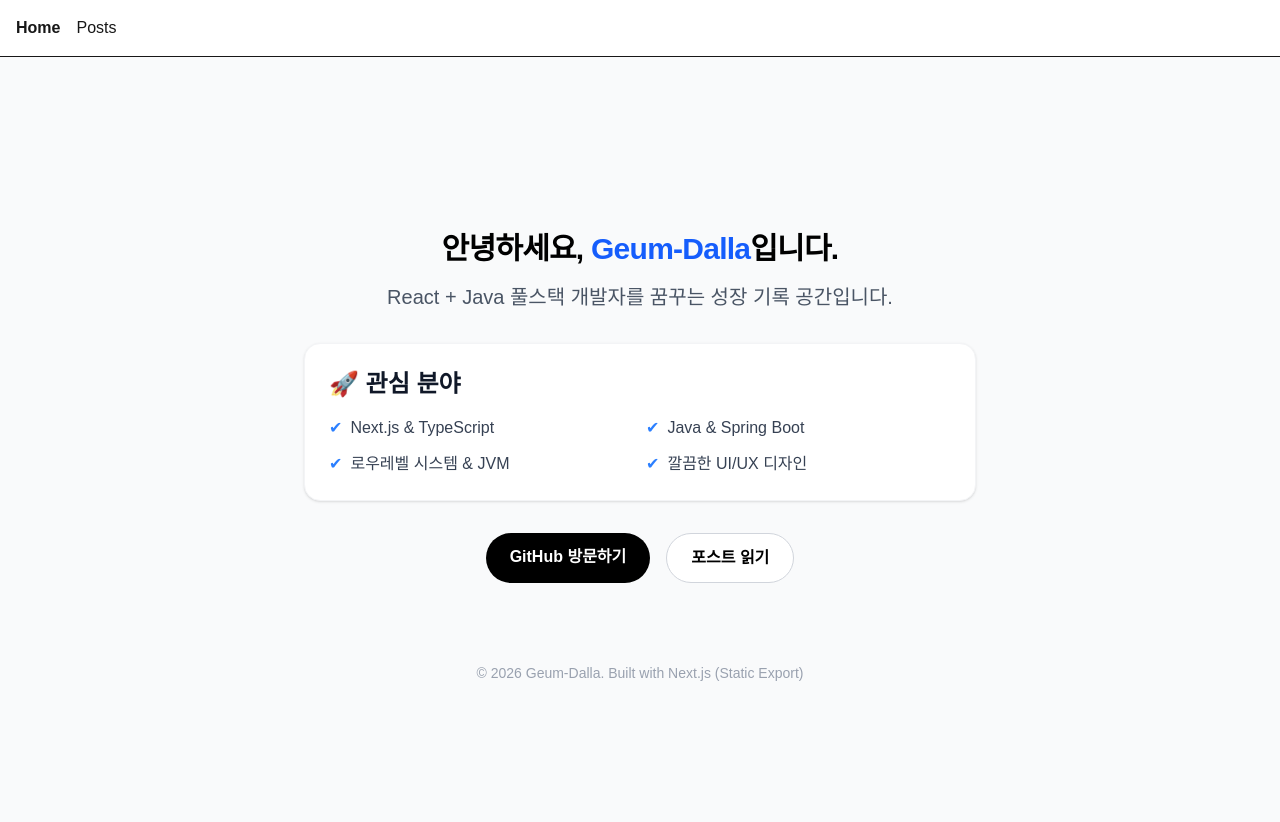
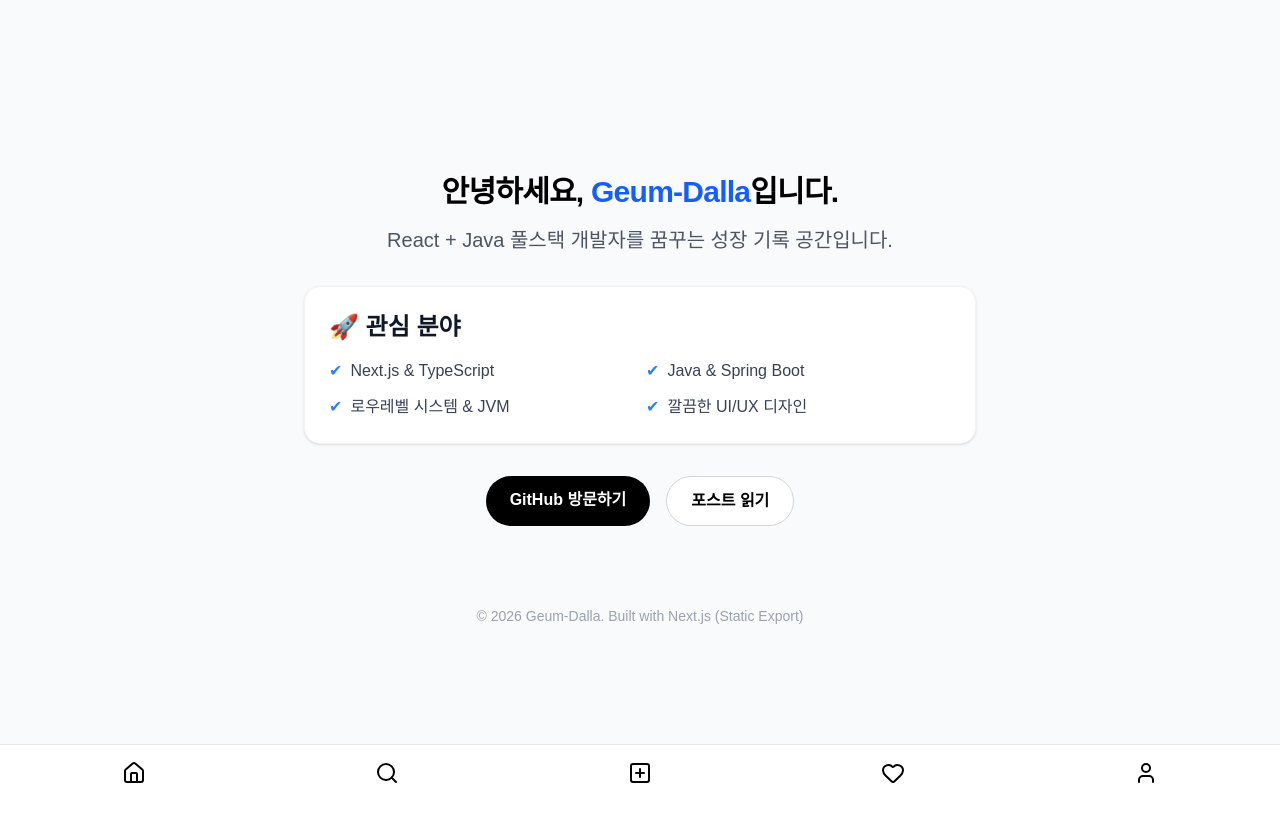
Before and after one commit to Geum-Dalla/Geum-Dalla.github.io, a Next.js app: page / in a window 1280 px wide. Shown: the top 822 px of the page. After the commit the page ends 800 px from the top, so only its background shows below. Built offline with nearby package versions, Linux system fonts and the light colour scheme.

Commit message:
Initial Navigation

```diff
--- a/package.json
+++ b/package.json
@@ -9,10 +9,13 @@
     "lint": "eslint"
   },
   "dependencies": {
+    "clsx": "^2.1.1",
     "gray-matter": "^4.0.3",
+    "lucide-react": "^0.563.0",
     "next": "16.1.5",
     "react": "19.2.3",
-    "react-dom": "19.2.3"
+    "react-dom": "19.2.3",
+    "tailwind-merge": "^3.4.0"
   },
   "devDependencies": {
     "@tailwindcss/postcss": "^4",
--- a/src/app/layout.tsx
+++ b/src/app/layout.tsx
@@ -1,6 +1,6 @@
 import type { Metadata } from "next";
 import "./globals.css";
-import Link from "next/link";
+import ResponsiveNav from "@/ui/nav/ResponsiveNav";
 
 export const metadata: Metadata = {
   title: "Create Next App",
@@ -15,13 +15,10 @@ export default function RootLayout({
   return (
     <html lang="ko">
       <body>
-        <nav className="p-4 border-b flex gap-4">
-          <Link href="/" className="font-bold">
-            Home
-          </Link>
-          <Link href="/posts">Posts</Link>
+        <main>{children}</main>
+        <nav>
+          <ResponsiveNav />
         </nav>
-        {children}
       </body>
     </html>
   );
--- /dev/null
+++ b/src/lib/styleUtils.ts
@@ -0,0 +1,13 @@
+import { type ClassValue, clsx } from "clsx";
+import { twMerge } from "tailwind-merge";
+
+export function cn(...inputs: ClassValue[]) {
+  return twMerge(clsx(inputs));
+}
+
+export function onMd(styles: ClassValue): string {
+  return twMerge(clsx(styles))
+    .split(" ")
+    .map((s) => `md:${s}`)
+    .join(" ");
+}
--- /dev/null
+++ b/src/ui/nav/NavItem.tsx
@@ -0,0 +1,13 @@
+export default function NavItem({ icon, label }: { icon: React.ReactNode; label: string }) {
+  return (
+    <button className="group relative flex flex-col items-center justify-center p-2">
+      {/* 아이콘 크기 반응형: 모바일은 작게(w-6), PC는 크게(md:w-8) 등 조절 가능 */}
+      <div className="w-6 h-6 text-gray-800 transition-transform group-hover:scale-110 md:w-8 md:h-8 md:text-black flex items-center justify-center">
+        {icon}
+      </div>
+
+      {/* (옵션) 모바일에서만 라벨 숨기기 등 추가 가능 */}
+      <span className="sr-only">{label}</span>
+    </button>
+  );
+}
--- /dev/null
+++ b/src/ui/nav/ResponsiveNav.tsx
@@ -0,0 +1,26 @@
+import { Home, Search, PlusSquare, Heart, User } from "lucide-react";
+
+import { cn, onMd } from "@/lib/styleUtils";
+
+import NavItem from "./NavItem";
+
+export default function ResponsiveNav() {
+  const mobileStyles = "w-full h-14 bg-white border-t border-gray-200 flex items-center justify-around px-2 pb-safe";
+
+  const desktopStyles = onMd(
+    `w-max h-20 bg-white/10 backdrop-blur-xl border border-white/20 rounded-2xl mb-8 justify-center items-center gap-4 px-6 pb-0 shadow-2xl`,
+  );
+
+  return (
+    <div className="fixed bottom-0 left-0 right-0 z-50 flex justify-center pointer-events-none">
+      <nav className={cn("pointer-events-auto transition-all duration-300 ease-in-out", mobileStyles, desktopStyles)}>
+        {/* 아이콘 리스트 */}
+        <NavItem icon={<Home />} label="홈" />
+        <NavItem icon={<Search />} label="검색" />
+        <NavItem icon={<PlusSquare />} label="등록" />
+        <NavItem icon={<Heart />} label="알림" />
+        <NavItem icon={<User />} label="내 정보" />
+      </nav>
+    </div>
+  );
+}
```
Also changed, not shown: 1 other file (tests, documents, lock files or other folders).
